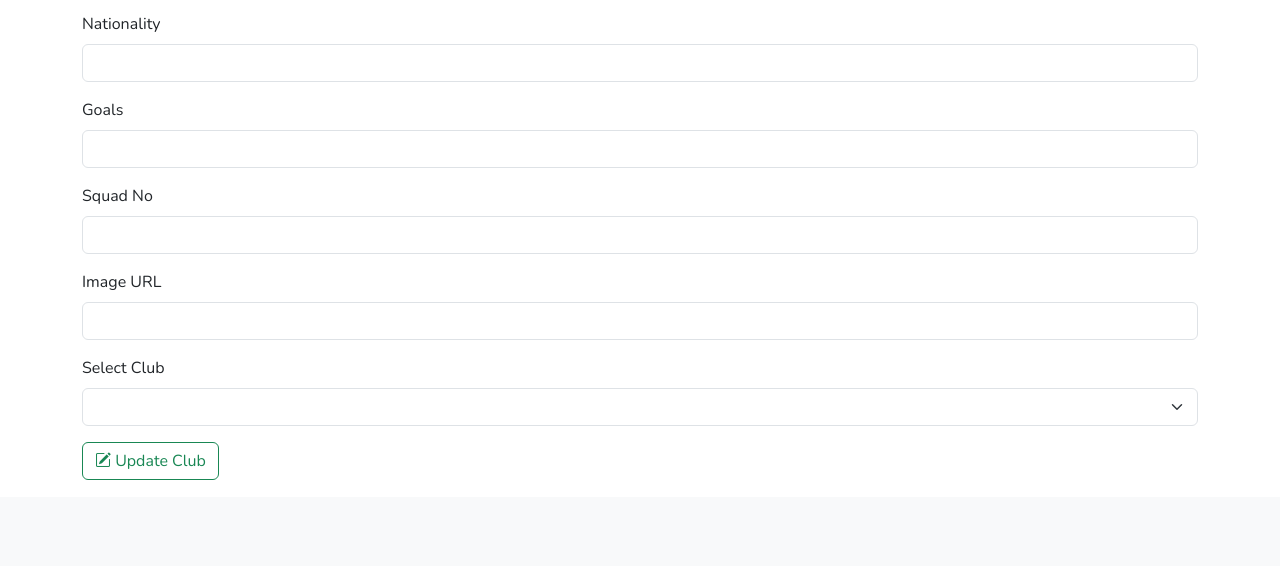
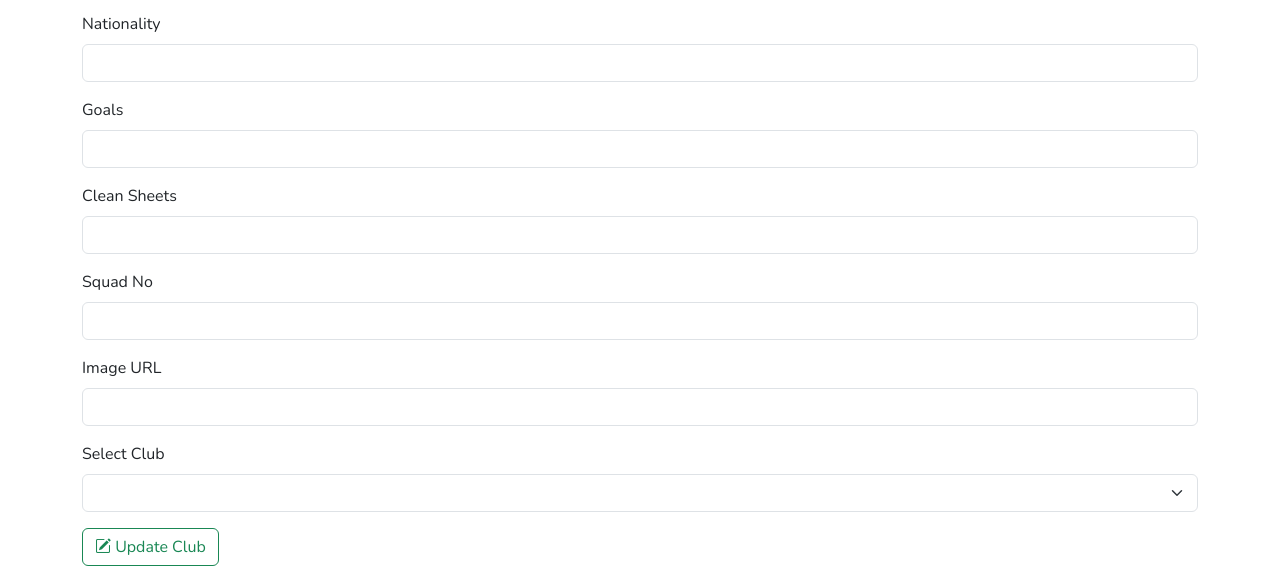
Before and after one commit to KhunakonN/flask-epl, a Flask app: page /players/1/update in a window 1280 px wide. Shown: the part 303-869 px from the top of the page. Before the commit the page ends 783 px from the top, so only its background shows below. Run offline with Flask 3, Linux system fonts and the light colour scheme; lists and menus that the app fills with data are empty.

Commit message:
add clean sheets

```diff
--- a/epl/models.py
+++ b/epl/models.py
@@ -25,6 +25,7 @@ class Player(db.Model):
     squad_no: Mapped[int] = mapped_column(Integer, nullable=True)
     img: Mapped[str] = mapped_column(String(256), nullable=False)
     club_id: Mapped[int] = mapped_column(Integer, ForeignKey(Club.id))
+    clean_sheets: Mapped[int] = mapped_column(Integer, nullable=True)
 
     club: Mapped[Club] = relationship(back_populates='players')
     def __repr__(self):
--- a/epl/players/routes.py
+++ b/epl/players/routes.py
@@ -25,11 +25,18 @@ def new_player():
     squad_no = int(request.form['squad_no'])
     img = request.form['img']
     club_id = request.form['club_id']
+    clean_sheets = request.form.get('clean_sheets')
+
+    if clean_sheets == '' or clean_sheets is None:
+      clean_sheets = None
+    else:
+      clean_sheets = int(clean_sheets)
 
     player = Player(name=name,
                     position=position,
                     nationality=nationality,
                     goals=goals,
+                    clean_sheets=clean_sheets,
                     squad_no=squad_no,
                     img=img,
                     club_id=club_id)
@@ -76,11 +83,17 @@ def update_player(id):
     squad_no = int(request.form['squad_no'])
     img = request.form['img']
     club_id = request.form['club_id']
+    clean_sheets = request.form.get('clean_sheets')
+    if clean_sheets == '' or clean_sheets is None:
+      clean_sheets = None
+    else:
+      clean_sheets = int(clean_sheets)
 
     player.name = name
     player.position = position
     player.nationality = nationality
     player.goals = goals
+    player.clean_sheets = clean_sheets
     player.squad_no = squad_no
     player.img = img
     player.club_id = club_id
--- a/epl/players/templates/players/update_player.html
+++ b/epl/players/templates/players/update_player.html
@@ -15,7 +15,7 @@
       </div>
       <div class="mb-3">
         <label for="position" class="form-label">Select Position</label>
-        <select name="position" class="form-select" aria-readonly="true">
+        <select name="position" id="position" class="form-select" aria-readonly="true" onchange="toggleCleanSheets()">
           <option value="Goalkeeper" {% if player.position == 'Goalkeeper' %}
             selected
           {% endif %}
@@ -35,10 +35,14 @@
         <label for="nationality" class="form-label">Nationality</label>
         <input value="{{player.nationality}}" readonly name="nationality" type="text" class="form-control" id="nationality" required>
       </div>
-      <div class="mb-3">
+      <div class="mb-3" id="goals_div">
         <label for="goals" class="form-label">Goals</label>
         <input value="{{player.goals}}" name="goals" type="number" class="form-control" id="goals" required>
       </div>
+      <div class="mb-3" id="clean_sheets_div" style="display: none;">
+        <label for="clean_sheets" class="form-label">Clean Sheets</label>
+       <input value="{{player.clean_sheets or ''}}" name="clean_sheets" type="number" class="form-control" id="clean_sheets">
+     </div>
       <div class="mb-3">
         <label for="squad_no" class="form-label">Squad No</label>
         <input value="{{player.squad_no}}" name="squad_no" type="number" class="form-control" id="squad_no" required>
@@ -65,4 +69,18 @@
       </button>
     </form>
   </div>
+  <script>
+  function toggleCleanSheets() {
+    var position = document.getElementById('position').value;
+    var div = document.getElementById('clean_sheets_div');
+    var input = document.getElementById('clean_sheets');
+
+    if (position === 'Goalkeeper') {
+      div.style.display = 'block';
+    } else {
+      div.style.display = 'none';
+    }
+  }
+  window.onload = toggleCleanSheets;
+</script>
 {% endblock %}
```
Also changed, not shown: epl/players/templates/players/info_player.html (+9 -0 lines), epl/players/templates/players/new_player.html (+25 -2 lines).
